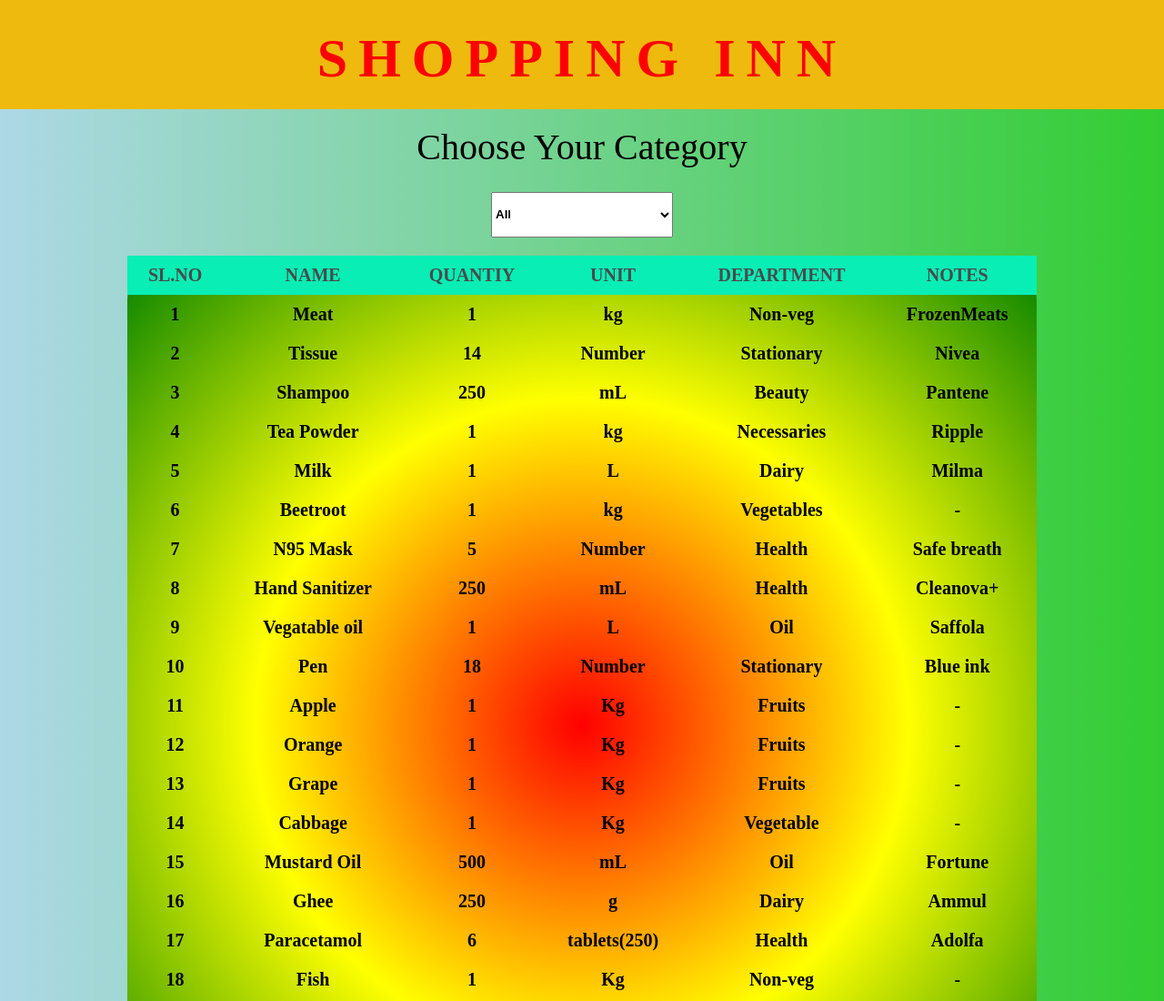
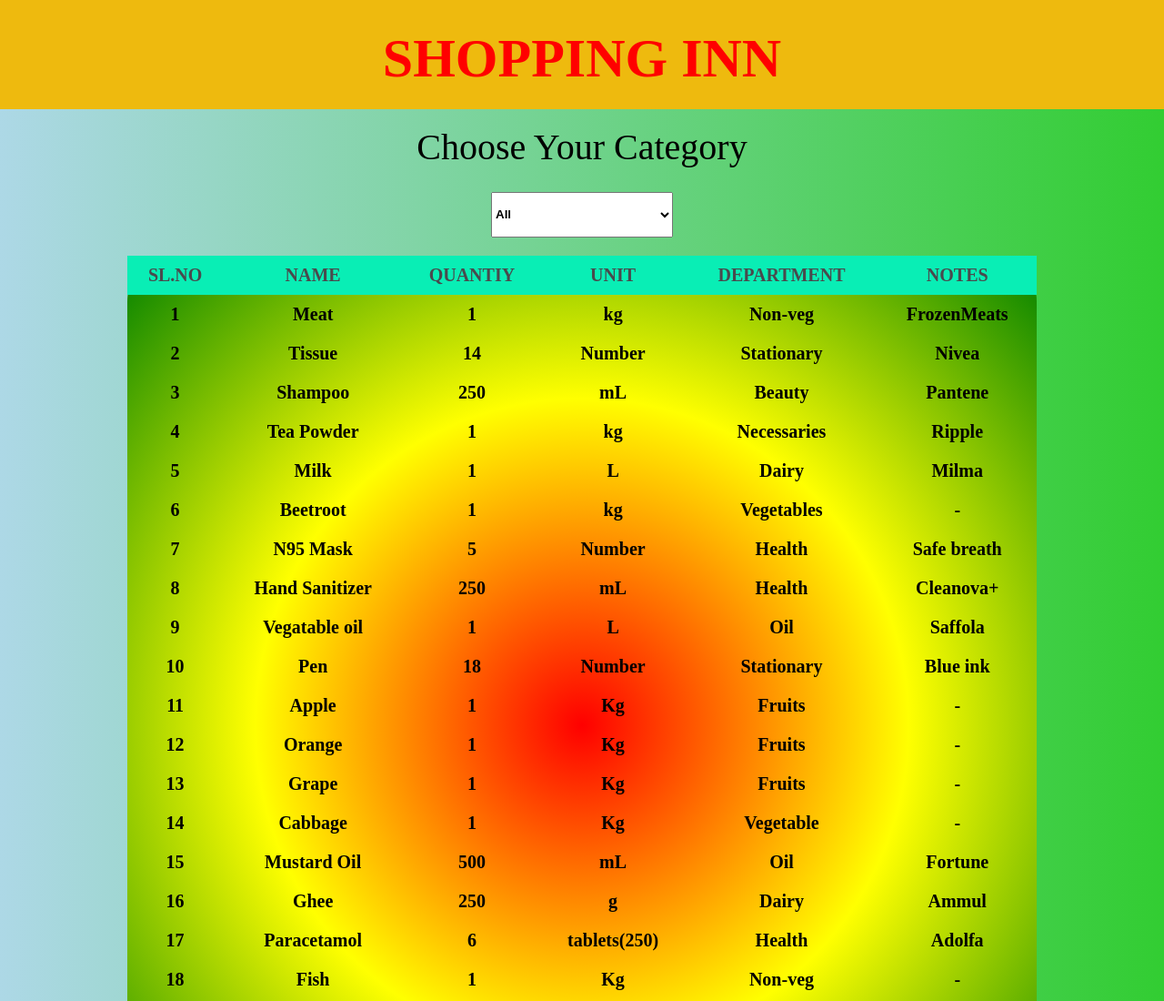
Before and after one commit to AnuManjooran/ShoppingInn, a plain HTML site: page index.html in a window 1280 px wide. Shown: the top 1100 px of the page at 91% size. Drawn offline with Linux system fonts and the light colour scheme.

Commit message:
First Commit : First Version

```diff
--- a/style.css
+++ b/style.css
@@ -15,7 +15,7 @@ header{
 }
 h1{
     padding-top: 30px;
-    letter-spacing: 0.2em;
+    letter-spacing: 0.0em;
 }
 #items{
     text-align: center;
```
